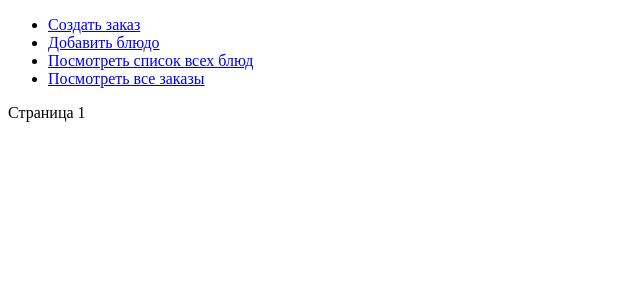
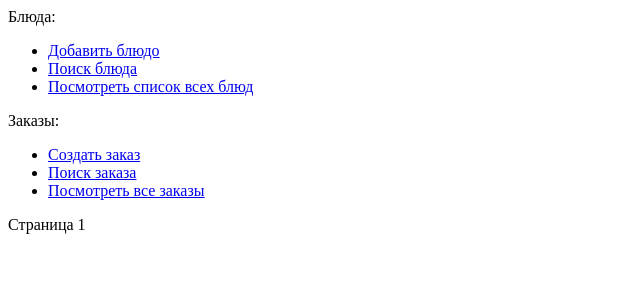
Before and after one commit to JuryReimis/order_management_system_django, a Django app: page /carte/all-dishes/ in a window 1280 px wide. Shown: the top 300 px of the page, without its empty margins (0-640 px from the left). Run offline with Django 5.2, Linux system fonts and the light colour scheme; data that the repository does not hold is empty; parts of the project's set-up code (start-up, migrations or seed data) failed here and were passed over.

Commit message:
Обновлена навигация

```diff
--- a/order_management_system_django/templates/navigation.html
+++ b/order_management_system_django/templates/navigation.html
@@ -1,14 +1,24 @@
+<div>
+    <span>Блюда: </span>
+    <ul>
+        <li>
+            <a href="{% url 'carte:create_dish' %}">Добавить блюдо</a>
+        </li>
+        <li>
+            <a href="/">Поиск блюда</a>
+        </li>
+        <li>
+            <a href="{% url 'carte:get_all_dishes' %}">Посмотреть список всех блюд</a>
+        </li>
+    </ul>
 
-<div>
+    <span>Заказы: </span>
     <ul>
         <li>
             <a href="{% url 'orders:create_order' %}">Создать заказ</a>
         </li>
         <li>
-            <a href="{% url 'carte:create_dish' %}">Добавить блюдо</a>
-        </li>
-        <li>
-            <a href="{% url 'carte:get_all_dishes' %}">Посмотреть список всех блюд</a>
+            <a href="/">Поиск заказа</a>
         </li>
         <li>
             <a href="{% url 'orders:get_all_orders' %}">Посмотреть все заказы</a>
```
